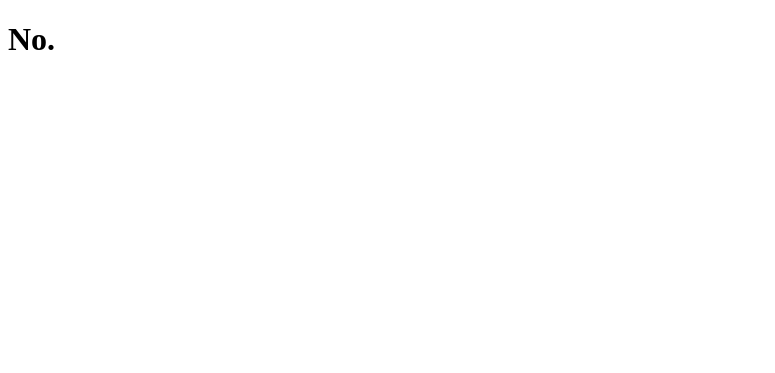
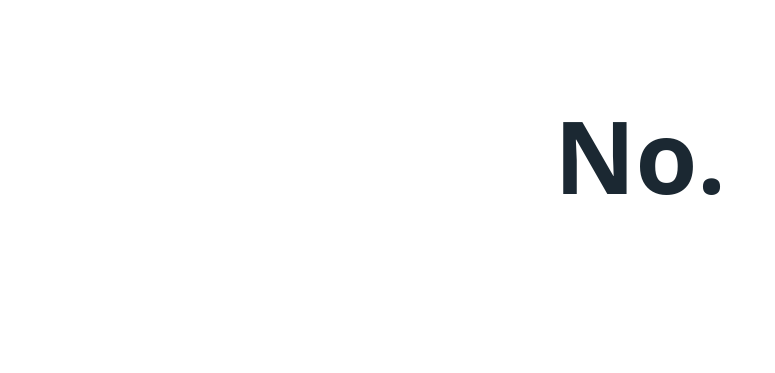
Before and after one commit to danmoz/hasdeferitswitchedtogithubyet, a plain HTML site: page index.html in a window 1280 px wide. Shown: the whole page, without its empty margins (0-775 px from the left). Drawn offline with nearby package versions, Linux system fonts and the light colour scheme.

Commit message:
Add some CSS

```diff
--- a/index.html
+++ b/index.html
@@ -4,11 +4,20 @@
     <title>Has Deferit Switched To Github Yet?</title>
     <meta charset="utf-8">
     <meta content="width=device-width, initial-scale=1.0" name="viewport">
+    <link rel="stylesheet" href="https://unpkg.com/@picocss/pico@latest/css/pico.min.css">
 </head>
 
 <body>
 
-  <h1>No.</h1>
+<main class="container">
+
+<h1 style="font-size: 5em; text-align: center;">
+
+No.
+
+</h1>
+
+</main>
 
 </body>
 
```
Also changed, not shown: robots.txt (added).
